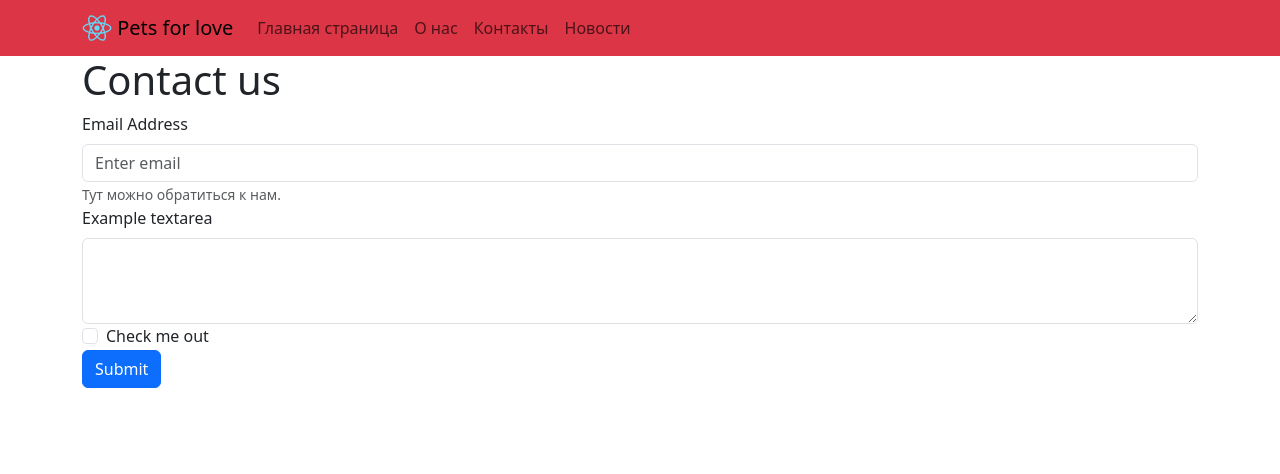
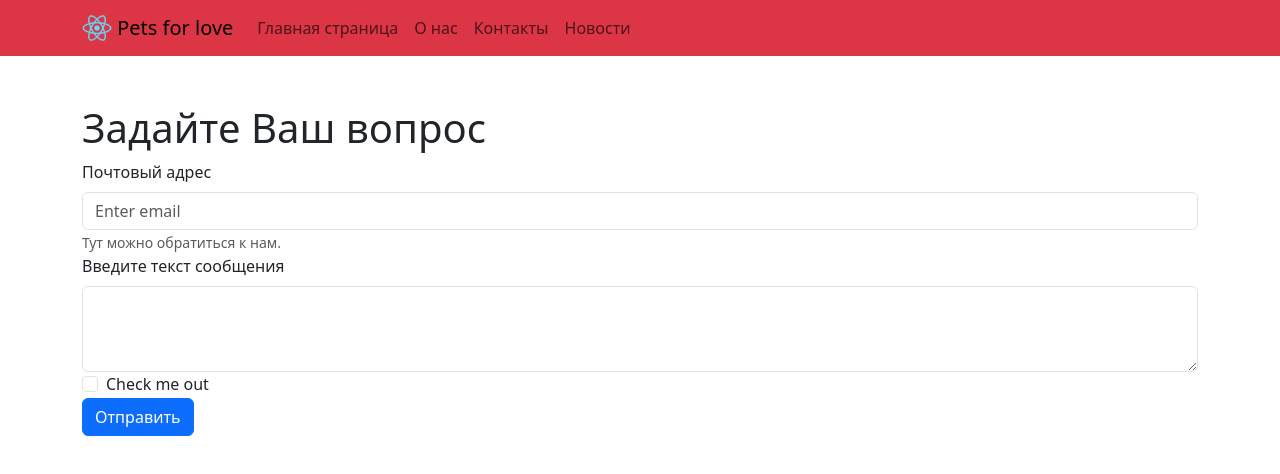
Before and after one commit to user-F13/F13-pets-project2, a React (Create React App) app in the folder sorce/: page /contacts in a window 1280 px wide. Shown: the top 474 px of the page. Built offline with nearby package versions, Linux system fonts and the light colour scheme.

Commit message:
Update Contacts.js

```diff
--- a/sorce/src/Pages/Contacts.js
+++ b/sorce/src/Pages/Contacts.js
@@ -1,14 +1,14 @@
 import React, { Component } from 'react'
-import { Form, Button, Container, FormLabel} from 'react-bootstrap'
+import { Form, Button, Container } from 'react-bootstrap'
 
 export default class Contacts extends Component {
     render() {
         return (
-            <Container>
-                <h1> Contact us</h1>
+            <Container className='mt-5'>
+                <h1> Задайте Ваш вопрос</h1>
                 <Form>
                     <Form.Group controlId="formBasicEmail">
-                    <Form.Label>Email Address</Form.Label>
+                        <Form.Label>Почтовый адрес</Form.Label>
                         <Form.Control type="email" placeholder="Enter email"/>
                         <Form.Text>
                             Тут можно обратиться к нам.
@@ -16,17 +16,18 @@ export default class Contacts extends Component {
                     </Form.Group>
 
                     <Form.Group controlId='formBasicPassword'>
-                    <Form.Label>Example textarea</Form.Label>
+                        <Form.Label>Введите текст сообщения</Form.Label>
                         <Form.Control as="textarea" rows="3" />
                     </Form.Group>
 
                     <Form.Group controlId='formBasicCheckbox'>
                         <Form.Check type="checkbox" label="Check me out"/>
                     </Form.Group>
-                <Button variant='primary' type="submit">Submit</Button>
+                    <Button variant='primary' type="submit">Отправить</Button>
 
                 </Form>
             </Container>
+
         )
     }
 }
```
Lines whose indentation alone changed are shown as unchanged.
